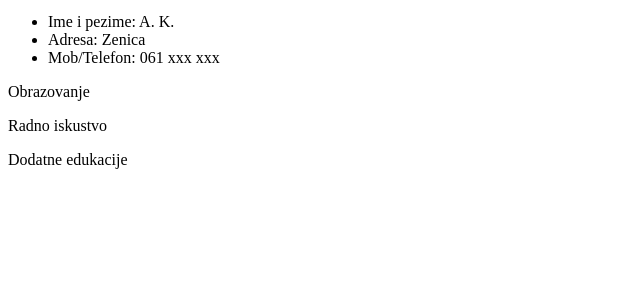
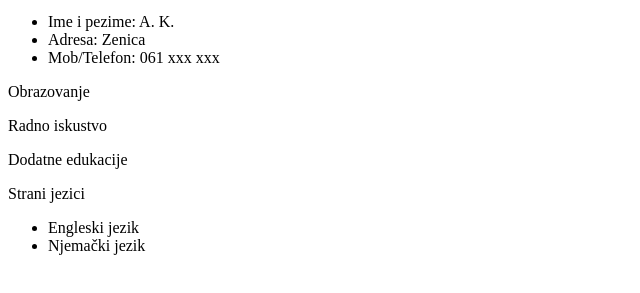
Before and after one commit to Binna1312/moj-prvi-zadatak, a plain HTML site: page index.html in a window 1280 px wide. Shown: the part 101-394 px from the top of the page, without its empty margins (0-640 px from the left). Drawn offline with Linux system fonts and the light colour scheme.

Commit message:
languages

```diff
--- a/index.html
+++ b/index.html
@@ -13,7 +13,12 @@
 <p>  Obrazovanje </p>
 <p> Radno iskustvo </p>
 <p> Dodatne edukacije </p>
+<p> Strani jezici</p>
+<ul>
+<li> Engleski jezik</li>
+<li>Njemački jezik</li>
 
+</ul>
 </body>
 
 
```
